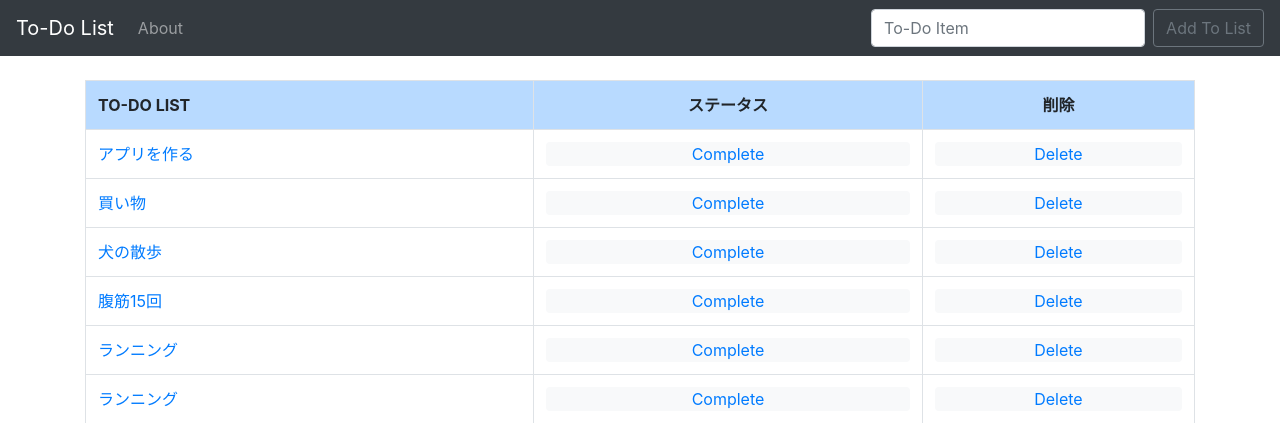
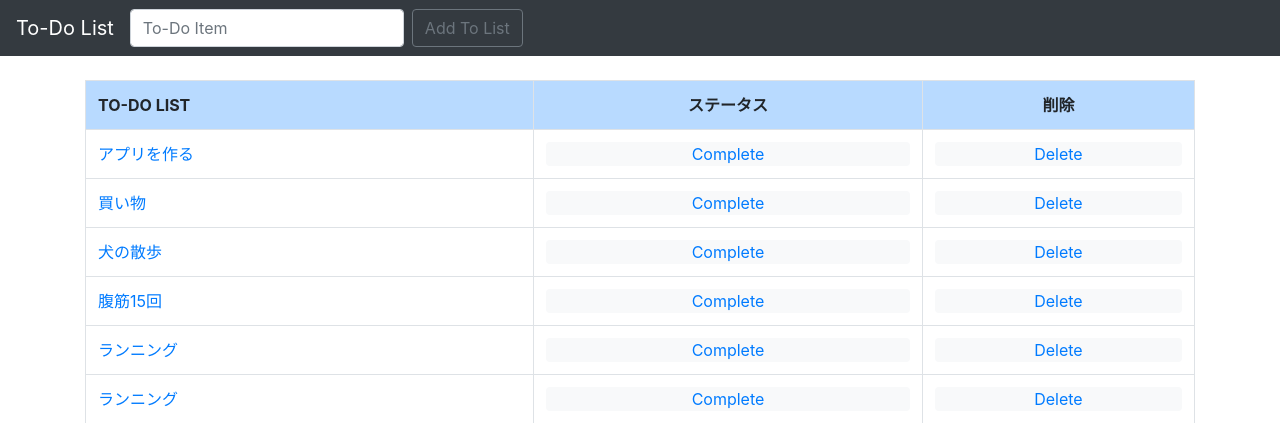
Before and after one commit to takemurahayato/todoapp, a Django app: page / in a window 1280 px wide. Shown: the top 423 px of the page. Run offline with Django 3.2, Linux system fonts and the light colour scheme; data comes from the database, SQL or seed files in the repository; both versions use the stored data as it was after the commit; some libraries are stand-ins or nearby versions.

Commit message:
'about削除'

```diff
--- a/todo_list/templates/base.html
+++ b/todo_list/templates/base.html
@@ -21,12 +21,6 @@
             <span class="navbar-toggler-icon"></span>
           </button>
 
-          <div class="collapse navbar-collapse" id="navbarSupportedContent">
-            <ul class="navbar-nav mr-auto">
-              <li class="nav-item">
-                <a class="nav-link" href="{% url 'about' %}">About</a>
-              </li>
-            </ul>
             <form class="form-inline my-2 my-lg-0" method="POST">
                 {% csrf_token %}
               <input class="form-control mr-sm-2" type="search" placeholder="To-Do Item" aria-label="Search" name="item">
--- a/todo_list/urls.py
+++ b/todo_list/urls.py
@@ -3,7 +3,6 @@ from todo_list import views
 
 urlpatterns = [
     path('', views.home, name='home'),
-    path('about/', views.about, name='about'),
     path('delete/<list_id>', views.delete, name="delete"),
     path('uncomplete/<list_id>', views.uncomplete, name="uncomplete"),
     path('complete/<list_id>', views.complete, name="complete"),
--- a/todo_list/views.py
+++ b/todo_list/views.py
@@ -16,11 +16,6 @@ def home(request):
     else:
         all_items = List.objects.all
         return render(request, 'home.html', {'all_items': all_items})
-
-
-def about(request):
-    context = {'first_name': 'Harry', 'last_name': 'Potter'}
-    return render(request, 'about.html', context)
 
 def delete(request, list_id):
     item = List.objects.get(pk=list_id)
```
Also changed, not shown: todo_list/templates/about.html (deleted, +0 -9 lines), db.sqlite3.
